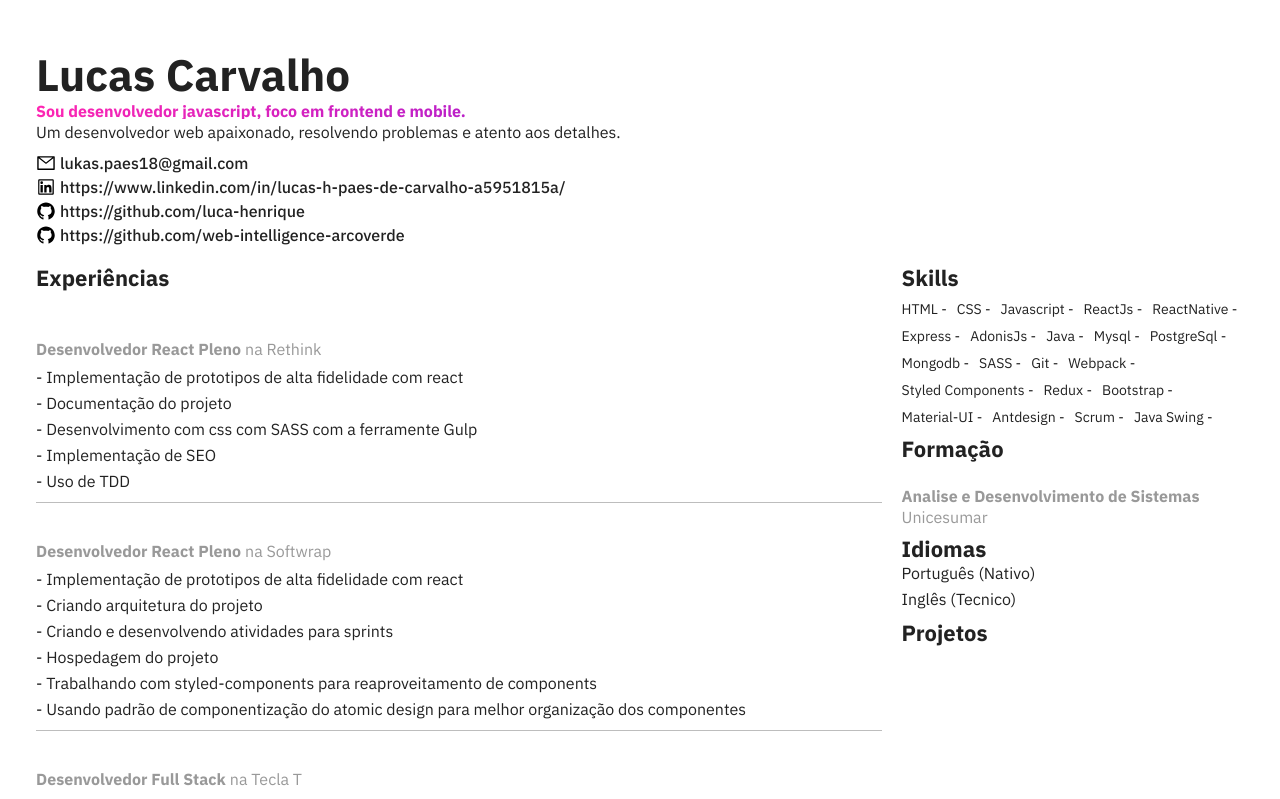
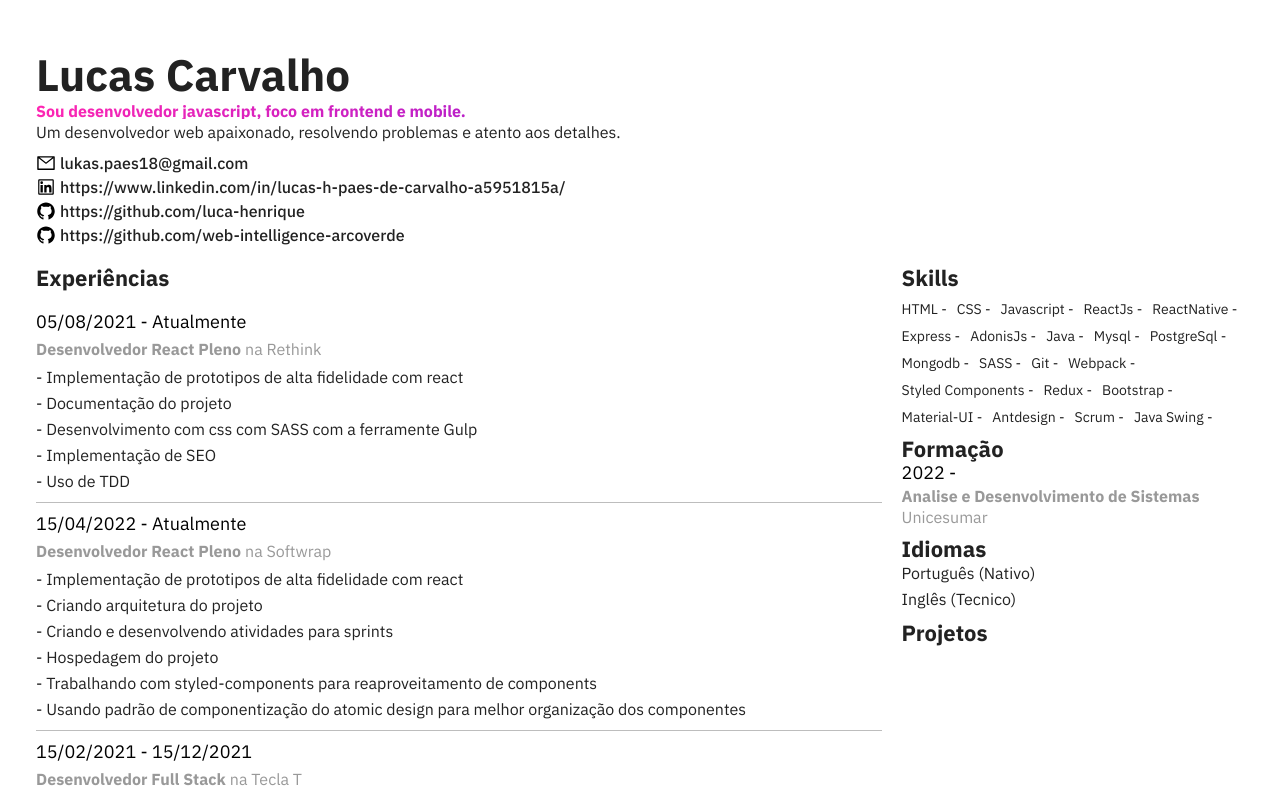
Before and after one commit to luca-henrique/curriculum, a React (Create React App) app: page / in a window 1280 px wide. Shown: the top 799 px of the page. Built offline with nearby package versions, Linux system fonts and the light colour scheme.

Commit message:
feature: mudando cor do component Date

```diff
--- a/src/components/atomic/Typography.js
+++ b/src/components/atomic/Typography.js
@@ -62,11 +62,6 @@ export const Date = styled.label`
   font-weight: 400;
   font-size: 18px;
   line-height: 22px;
-
-  -webkit-background-clip: text;
-  -webkit-text-fill-color: transparent;
-  background-clip: text;
-  text-fill-color: transparent;
 `;
 
 export const DescriptionJob = styled.p`
```
